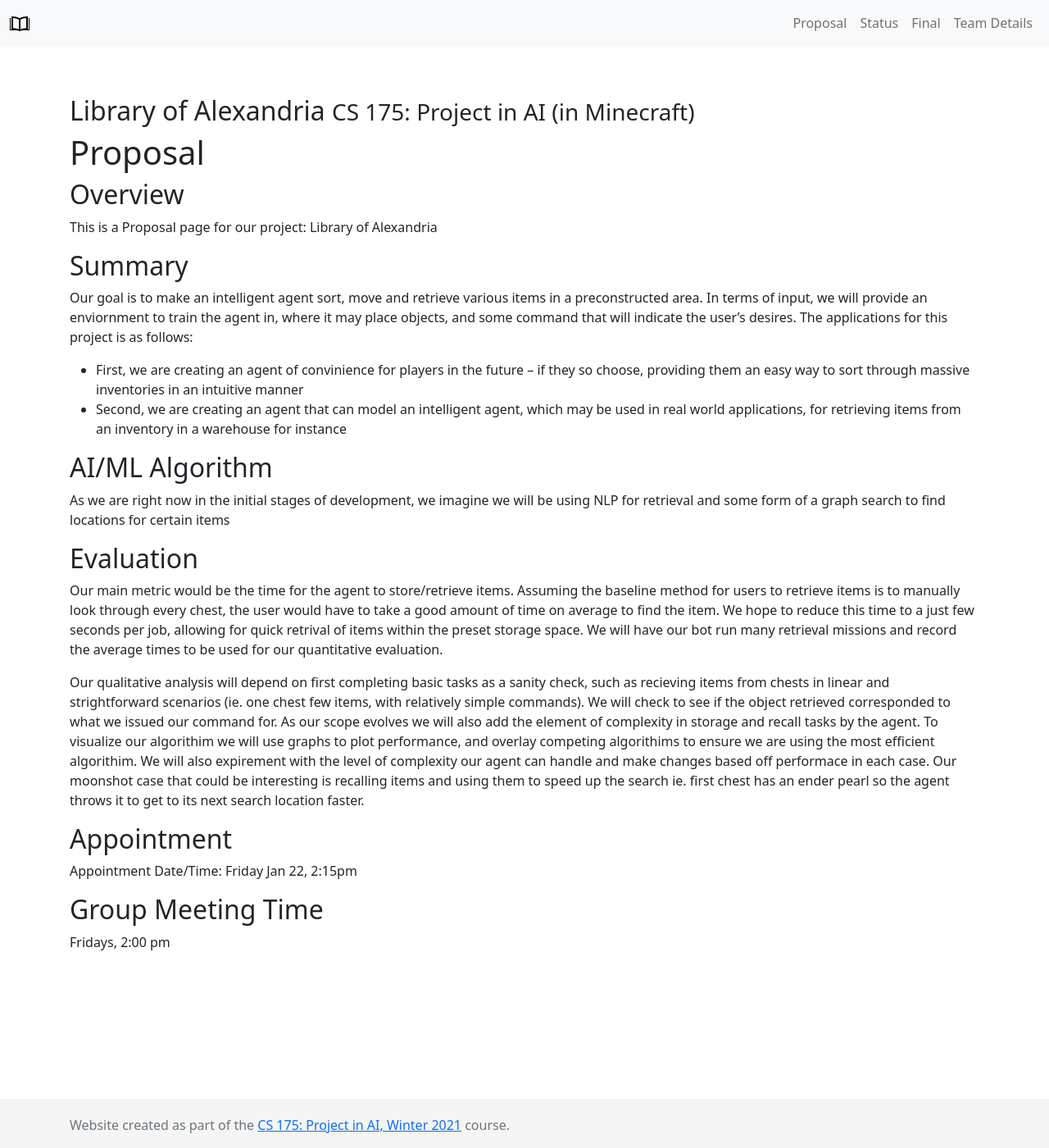
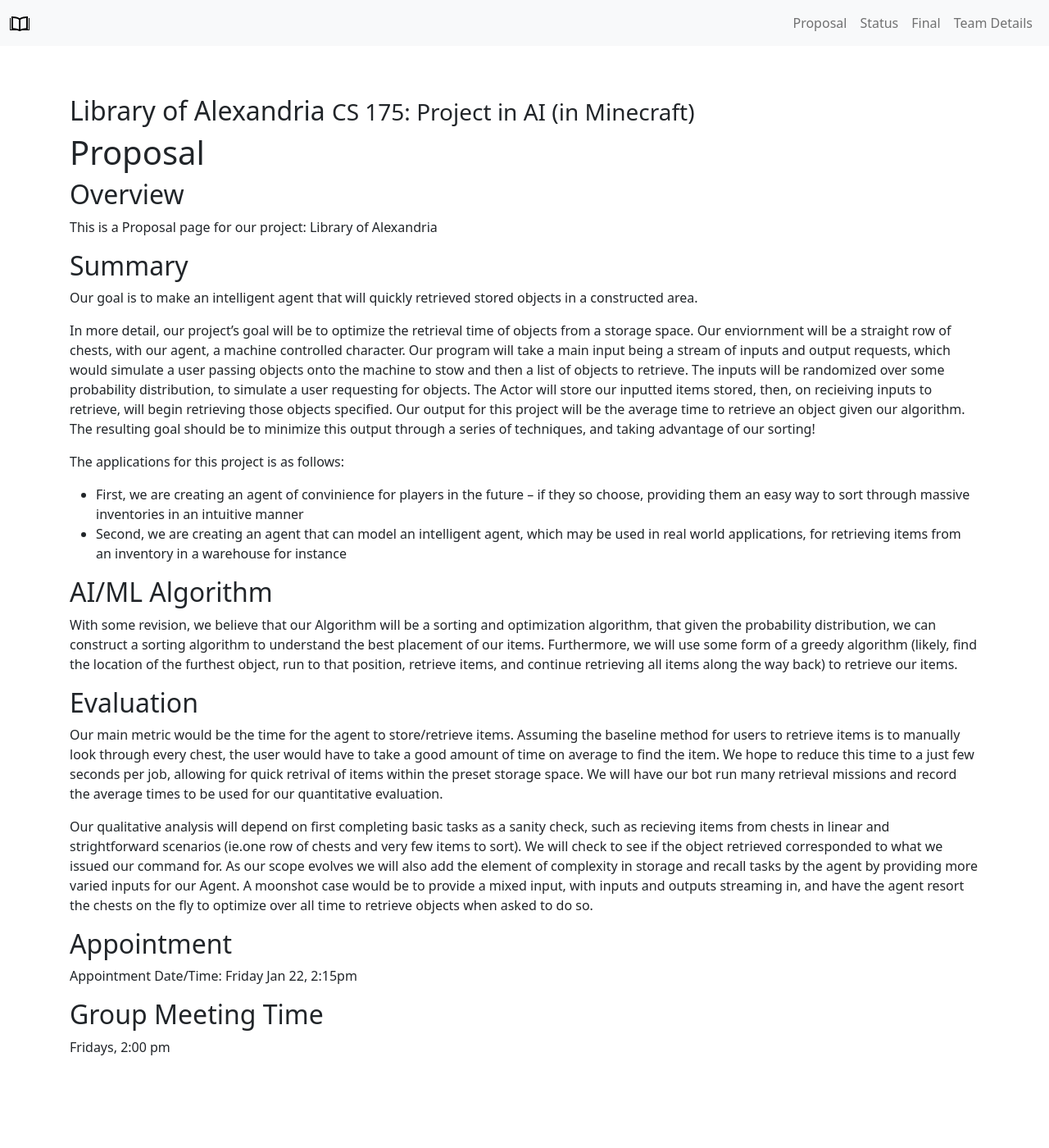
Before and after one commit to burwinliu-zz/LibraryOfAlexandria, a Jekyll site: the page built from docs/proposal.md, in a window 1280 px wide and 1400 px high. Shown: the whole window at 82% size. Built offline with Jekyll 4.4.1, drawn with Linux system fonts in a browser that asks for light colours.

Commit message:
udpating proposal

```diff
--- a/docs/proposal.md
+++ b/docs/proposal.md
@@ -1,6 +1,6 @@
 ---
 layout: default
-title: proposal
+title: Proposal
 ---
 
 # Proposal
@@ -8,17 +8,22 @@ title: proposal
 This is a Proposal page for our project: Library of Alexandria
 
 ## Summary
-Our goal is to make an intelligent agent sort, move and retrieve various items in a preconstructed area. In terms of input, we will provide an enviornment to train the agent in, where it may place objects, and some command that will indicate the user's desires. The applications for this project is as follows:
+
+Our goal is to make an intelligent agent that will quickly retrieved stored objects in a constructed area.
+
+In more detail, our project's goal will be to optimize the retrieval time of objects from a storage space. Our enviornment will be a straight row of chests, with our agent, a machine controlled character. Our program will take a main input being a stream of inputs and output requests, which would simulate a user passing objects onto the machine to stow and then a list of objects to retrieve. The inputs will be randomized over some probability distribution, to simulate a user requesting for objects. The Actor will store our inputted items stored, then, on recieiving inputs to retrieve, will begin retrieving those objects specified. Our output for this project will be the average time to retrieve an object given our algorithm. The resulting goal should be to minimize this output through a series of techniques, and taking advantage of our sorting!
+
+The applications for this project is as follows:
 - First, we are creating an agent of convinience for players in the future -- if they so choose, providing them an easy way to sort through massive inventories in an intuitive manner
 - Second, we are creating an agent that can model an intelligent agent, which may be used in real world applications, for retrieving items from an inventory in a warehouse for instance
 
 ## AI/ML Algorithm
-As we are right now in the initial stages of development, we imagine we will be using NLP for retrieval and some form of a graph search to find locations for certain items
+With some revision, we believe that our Algorithm will be a sorting and optimization algorithm, that given the probability distribution, we can construct a sorting algorithm to understand the best placement of our items. Furthermore, we will use some form of a greedy algorithm (likely, find the location of the furthest object, run to that position, retrieve items, and continue retrieving all items along the way back) to retrieve our items.
 
 ## Evaluation
 Our main metric would be the time for the agent to store/retrieve items. Assuming the baseline method for users to retrieve items is to manually look through every chest, the user would have to take a good amount of time on average to find the item. We hope to reduce this time to a just few seconds per job, allowing for quick retrival of items within the preset storage space. We will have our bot run many retrieval missions and record the average times to be used for our quantitative evaluation.
 
-Our qualitative analysis will depend on first completing basic tasks as a sanity check, such as recieving items from chests in linear and strightforward scenarios (ie. one chest few items, with relatively simple commands). We will check to see if the object retrieved corresponded to what we issued our command for. As our scope evolves we will also add the element of complexity in storage and recall tasks by the agent. To visualize our algorithim we will use graphs to plot performance, and overlay competing algorithims to ensure we are using the most efficient algorithim. We will also expirement with the level of complexity our agent can handle and make changes based off performace in each case. Our moonshot case that could be interesting is recalling items and using them to speed up the search ie. first chest has an ender pearl so the agent throws it to get to its next search location faster.
+Our qualitative analysis will depend on first completing basic tasks as a sanity check, such as recieving items from chests in linear and strightforward scenarios (ie.one row of chests and very few items to sort). We will check to see if the object retrieved corresponded to what we issued our command for. As our scope evolves we will also add the element of complexity in storage and recall tasks by the agent by providing more varied inputs for our Agent. A moonshot case would be to provide a mixed input, with inputs and outputs streaming in, and have the agent resort the chests on the fly to optimize over all time to retrieve objects when asked to do so.
 
 ## Appointment
 Appointment Date/Time: Friday Jan 22, 2:15pm
```
Also changed, not shown: docs/notes.md (+15 -0 lines).
